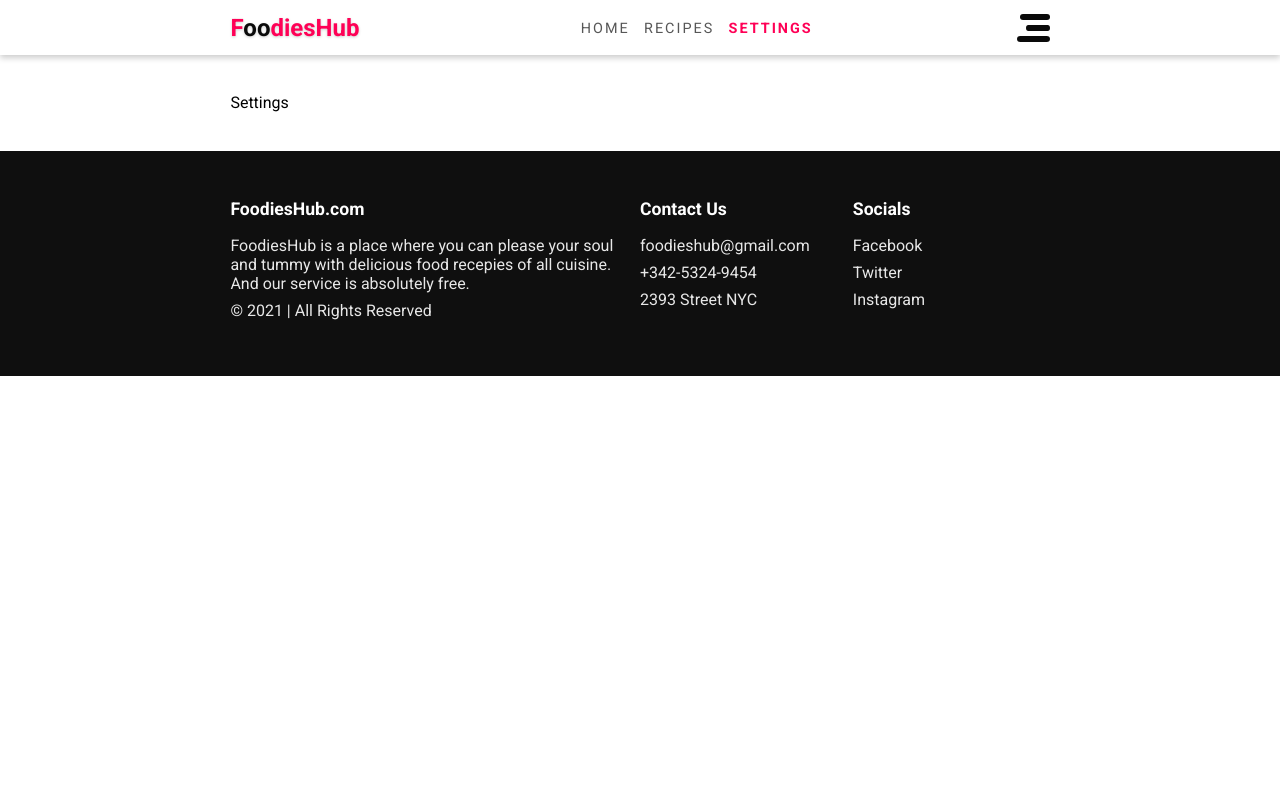
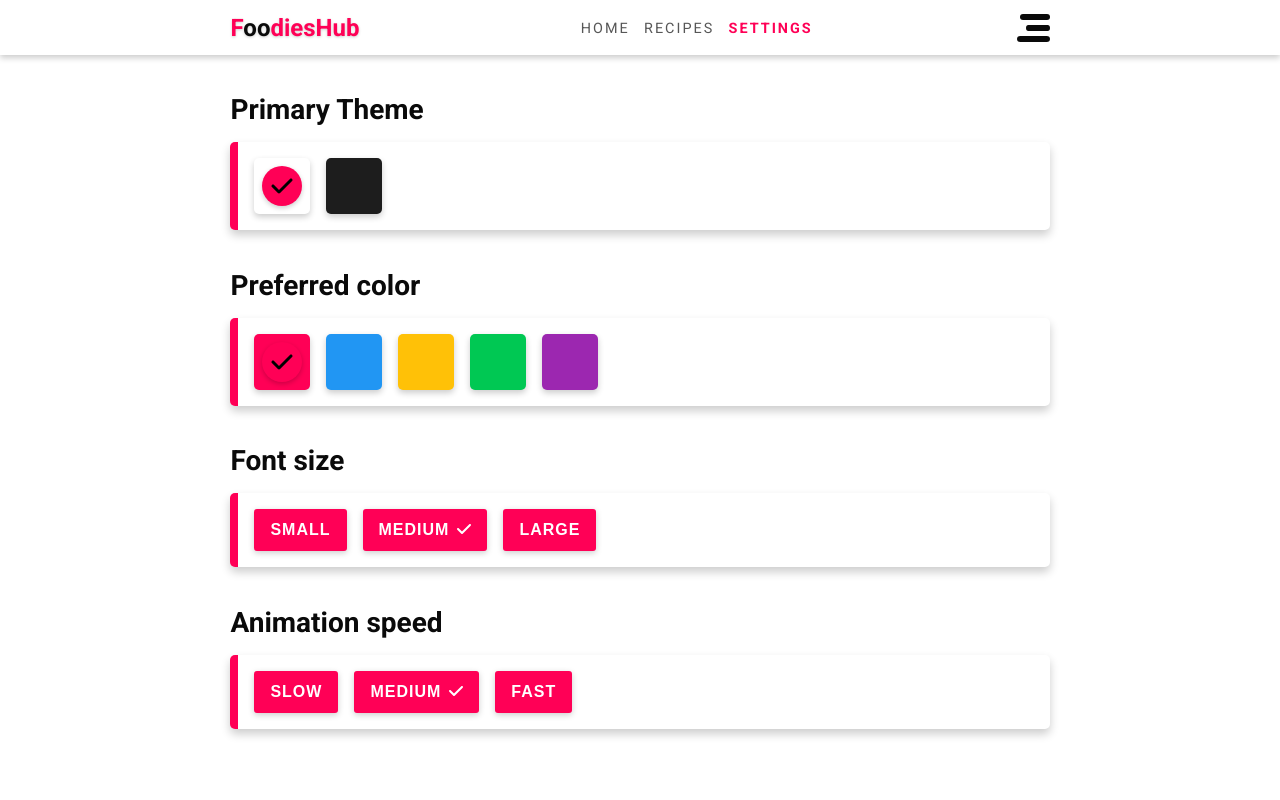
Before and after one commit to Rajeev02/food-app, a React (Create React App) app: page /settings in a window 1280 px wide. Shown: the top 800 px of the page. Built offline with nearby package versions, Linux system fonts and the light colour scheme.

Commit message:
update settings

```diff
--- a/src/components/Navbar.js
+++ b/src/components/Navbar.js
@@ -30,9 +30,9 @@ function Navbar() {
   return (
     <>
       <div className="navbar container">
-        <a href="#!" className="logo">
+        <Link to={"/"} className="logo">
           F<span>oo</span>diesHub
-        </a>
+        </Link>
         <div className="nav-links">
           {links.map((link) => (
             <Link
--- a/src/pages/Settings.js
+++ b/src/pages/Settings.js
@@ -1,7 +1,193 @@
-import React from "react";
+import React, { useState, useEffect } from "react";
+import { FontAwesomeIcon } from "@fortawesome/react-fontawesome";
+import { faCheck } from "@fortawesome/free-solid-svg-icons";
 
-const Settings = () => {
-  return <div>Settings</div>;
-};
+export default function Settings() {
+  const [settings, setSettings] = useState({
+    "--background-color": "#fff",
+    "--background-light": "#fff",
+    "--primary-color": "rgb(255, 0, 86)",
+    "--shadow-color": "rgba(0,0,0,0.2)",
+    "--text-color": "#0A0A0A",
+    "--text-light": "#575757",
+    "--font-size": "16px",
+    "--animation-speed": 1,
+  });
+  useEffect(() => {
+    const root = document.documentElement;
+    for (let key in settings) {
+      root.style.setProperty(key, settings[key]);
+    }
+  }, [settings]);
 
-export default Settings;
+  const [theme, setTheme] = useState("light");
+  const themes = [
+    {
+      "--background-color": "#fff",
+      "--background-light": "#fff",
+      "--shadow-color": "rgba(0,0,0,0.2)",
+      "--text-color": "#0A0A0A",
+      "--text-light": "#575757",
+    },
+    {
+      "--background-color": "rgb(29, 29, 29)",
+      "--background-light": "rgb(77, 77, 77)",
+      "--shadow-color": "rgba(0,0,0,0.2)",
+      "--text-color": "#ffffff",
+      "--text-light": "#eceaea",
+    },
+  ];
+
+  function changeTheme(i) {
+    const _theme = { ...themes[i] };
+    setTheme(i === 0 ? "light" : "dark");
+    let _settings = { ...settings };
+    for (let key in _theme) {
+      _settings[key] = _theme[key];
+    }
+    setSettings(_settings);
+  }
+
+  function changeColor(i) {
+    const _color = primaryColors[i];
+    let _settings = { ...settings };
+    _settings["--primary-color"] = _color;
+    setPrimaryColor(i);
+    setSettings(_settings);
+  }
+
+  function changeFontSize(i) {
+    const _size = fontSizes[i];
+    let _settings = { ...settings };
+    _settings["--font-size"] = _size.value;
+    setFontSize(i);
+    setSettings(_settings);
+  }
+
+  function changeAnimationSpeed(i) {
+    let _speed = animationSpeeds[i];
+    let _settings = { ...settings };
+    _settings["--animation-speed"] = _speed.value;
+    setAnimationSpeed(i);
+    setSettings(_settings);
+  }
+
+  const primaryColors = [
+    "rgb(255, 0, 86)",
+    "rgb(33, 150, 243)",
+    "rgb(255, 193, 7)",
+    "rgb(0, 200, 83)",
+    "rgb(156, 39, 176)",
+  ];
+  const fontSizes = [
+    {
+      title: "Small",
+      value: "12px",
+    },
+    {
+      title: "Medium",
+      value: "16px",
+    },
+    {
+      title: "Large",
+      value: "20px",
+    },
+  ];
+  const animationSpeeds = [
+    {
+      title: "Slow",
+      value: 2,
+    },
+    {
+      title: "Medium",
+      value: 1,
+    },
+    {
+      title: "Fast",
+      value: 0.5,
+    },
+  ];
+  const [primaryColor, setPrimaryColor] = useState(0);
+  const [fontSize, setFontSize] = useState(1);
+  const [animationSpeed, setAnimationSpeed] = useState(1);
+  return (
+    <div>
+      <div className="section d-block">
+        <h2>Primary Theme</h2>
+        <div className="options-container">
+          <div className="option light" onClick={() => changeTheme(0)}>
+            {theme === "light" && (
+              <div className="check">
+                <FontAwesomeIcon icon={faCheck} />
+              </div>
+            )}
+          </div>
+          <div className="option dark" onClick={() => changeTheme(1)}>
+            {theme === "dark" && (
+              <div className="check">
+                <FontAwesomeIcon icon={faCheck} />
+              </div>
+            )}
+          </div>
+        </div>
+      </div>
+      <div className="section d-block">
+        <h2>Preferred color</h2>
+        <div className="options-container">
+          {primaryColors.map((color, index) => (
+            <div
+              key={index}
+              className="option light"
+              style={{ backgroundColor: color }}
+              onClick={() => changeColor(index)}
+            >
+              {primaryColor === index && (
+                <div className="check">
+                  <FontAwesomeIcon icon={faCheck} />
+                </div>
+              )}
+            </div>
+          ))}
+        </div>
+      </div>
+      <div className="section d-block">
+        <h2>Font size</h2>
+        <div className="options-container">
+          {fontSizes.map((size, index) => (
+            <button
+              key={index}
+              className="btn"
+              onClick={() => changeFontSize(index)}
+            >
+              {size.title}
+              {fontSize === index && (
+                <span>
+                  <FontAwesomeIcon icon={faCheck} />
+                </span>
+              )}
+            </button>
+          ))}
+        </div>
+      </div>
+      <div className="section d-block">
+        <h2>Animation speed</h2>
+        <div className="options-container">
+          {animationSpeeds.map((speed, index) => (
+            <button
+              key={index}
+              className="btn"
+              onClick={() => changeAnimationSpeed(index)}
+            >
+              {speed.title}
+              {animationSpeed === index && (
+                <span>
+                  <FontAwesomeIcon icon={faCheck} />
+                </span>
+              )}
+            </button>
+          ))}
+        </div>
+      </div>
+    </div>
+  );
+}
--- a/src/styles/index.scss
+++ b/src/styles/index.scss
@@ -23,6 +23,7 @@ body{
     font-size: var(--font-size);
     font-family: 'Roboto', sans-serif;
     padding-top: 55px;
+    background-color: var(--background-light);
 }
 
 a{
@@ -71,6 +72,9 @@ img{
     flex-wrap: wrap;
     align-items: center;
     margin-bottom: 3vw;
+    &.d-block{
+        display: block;
+    }
     .title{
         color: var(--text-color);
         font-size: 2.5em;
@@ -99,7 +103,56 @@ img{
 @import "partials/previoussearch.scss";
 @import "partials/recipes.scss";
 
+.options-container{
+    box-shadow: 0 5px 10px var(--shadow-color);
+    padding: 1em;
+    border-radius: 5px;
+    border-left: .5em solid var(--primary-color);
+    background-color: var(--background-light);
+    margin-top: 1em;
+    display: flex;
+    gap: 1em;
+    .option{
+        height: 3.5em;
+        width: 3.5em;
+        box-shadow: 0 3px 6px var(--shadow-color);
+        border-radius: 5px;
+        display: flex;
+        justify-content: center;
+        align-items: center;
+        &.light{
+            background-color: #FFFFFF;
+        }
+        &.dark{
+            background-color: rgb(29,29,29);
+        }
+        .check{
+            height: 2.5em;
+            width: 2.5em;
+            background-color: var(--primary-color);
+            border-radius: 50%;
+            display: flex;
+            justify-content: center;
+            align-items: center;
+            box-shadow: 0 2px 5px var(--shadow-color);
+            svg{
+                height: 1.5em;
+                width: 1.5em;
+            }
+        }
+    }
+    .btn span{
+        display: inline-block;
+        margin-left: .5em;
+    }
 
+
+}
+.d-block h2{
+    font-size: 1.75em;
+    color: var(--text-color)
+
+}
 .main{
     padding-block: 3vw;
 }
--- a/src/styles/partials/_chief-sections.scss
+++ b/src/styles/partials/_chief-sections.scss
@@ -29,6 +29,7 @@
         justify-content: space-between;
         padding-bottom: .5em;
         padding-left: 1em;
+        padding-top: .5em;
         .chief-card-name{
             font-size: 1.5em;
             font-weight: bold;
```
